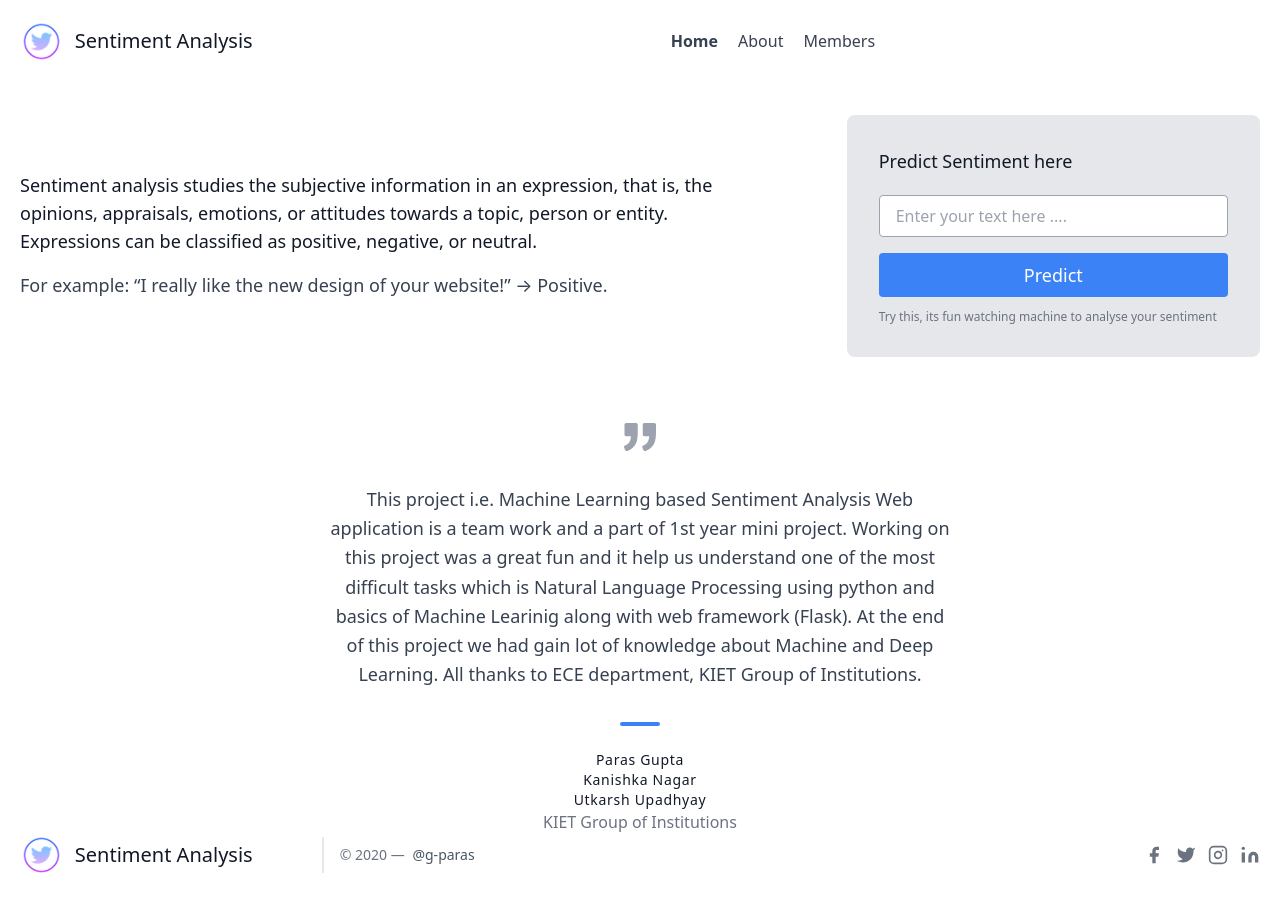
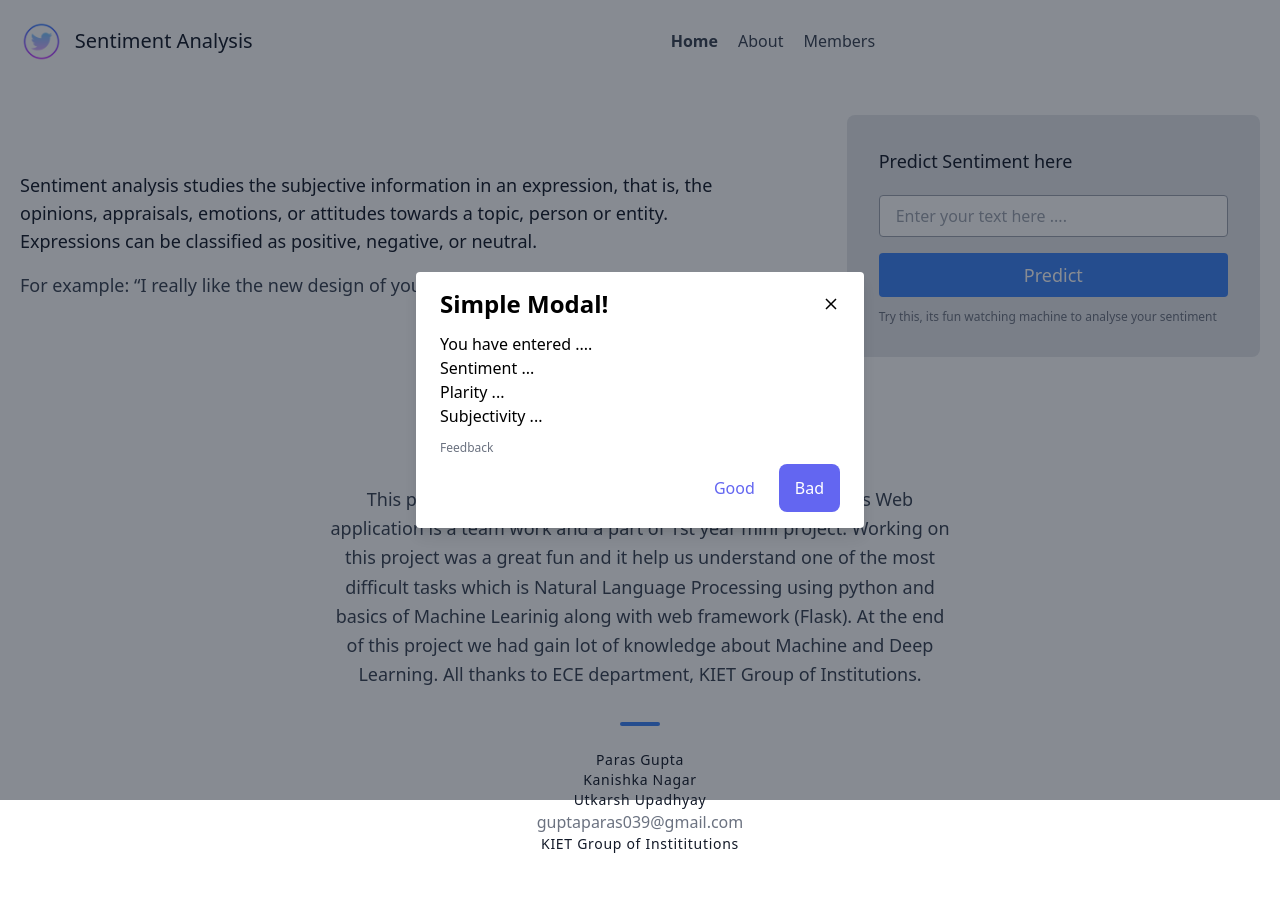
Before and after one commit to g-paras/SA-2.0, a plain HTML site: page index.html in a window 1280 px wide. Both pictures are taken after a click on the button "Predict". Drawn offline with nearby package versions, Linux system fonts and the light colour scheme.

Commit message:
added modal

```diff
--- a/index.html
+++ b/index.html
@@ -7,9 +7,20 @@
   <link href="https://unpkg.com/tailwindcss@^1.0/dist/tailwind.min.css" rel="stylesheet">
   <link rel="stylesheet" href="static/style.css">
   <link rel="shortcut icon" href="static/icon.png" type="image/x-icon">
+  <style>
+    .modal {
+      transition: opacity 0.25s ease;
+    }
+
+    body.modal-active {
+      overflow-x: hidden;
+      overflow-y: visible !important;
+    }
+  </style>
 </head>
 
 <body>
+
   <header class="text-gray-700 body-font">
     <div class="container mx-auto flex flex-wrap p-5 flex-col md:flex-row items-center">
       <a class="flex title-font font-medium items-center text-gray-900 mb-4 md:mb-0">
@@ -46,11 +57,97 @@
           placeholder="Enter your text here ...." type="text">
         <!-- <input class="bg-white rounded border border-gray-400 focus:outline-none focus:border-blue-500 text-base px-4 py-2 mb-4" placeholder="Email" type="email"> -->
         <button
-          class="text-white bg-blue-500 border-0 py-2 px-8 focus:outline-none hover:bg-blue-600 rounded text-lg">Predict</button>
+          class="modal-open text-white bg-blue-500 border-0 py-2 px-8 focus:outline-none hover:bg-blue-600 rounded text-lg">Predict</button>
         <p class="text-xs text-gray-500 mt-3">Try this, its fun watching machine to analyse your sentiment</p>
       </div>
     </div>
   </section>
+
+  <!--Modal-->
+  <div class="modal opacity-0 pointer-events-none fixed w-full h-full top-0 left-0 flex items-center justify-center">
+    <div class="modal-overlay absolute w-full h-full bg-gray-900 opacity-50"></div>
+
+    <div class="modal-container bg-white w-11/12 md:max-w-md mx-auto rounded shadow-lg z-50 overflow-y-auto">
+
+      <!-- <div class="modal-close absolute top-0 right-0 cursor-pointer flex flex-col items-center mt-4 mr-4 text-white text-sm z-50">
+        <svg class="fill-current text-white" xmlns="http://www.w3.org/2000/svg" width="18" height="18" viewBox="0 0 18 18">
+          <path d="M14.53 4.53l-1.06-1.06L9 7.94 4.53 3.47 3.47 4.53 7.94 9l-4.47 4.47 1.06 1.06L9 10.06l4.47 4.47 1.06-1.06L10.06 9z"></path>
+        </svg>
+        <span class="text-sm">(Esc)</span>
+      </div> -->
+
+      <!-- Add margin if you want to see some of the overlay behind the modal-->
+      <div class="modal-content py-4 text-left px-6">
+        <!--Title-->
+        <div class="flex justify-between items-center pb-3">
+          <p class="text-2xl font-bold">Simple Modal!</p>
+          <div class="modal-close cursor-pointer z-50">
+            <svg class="fill-current text-black" xmlns="http://www.w3.org/2000/svg" width="18" height="18"
+              viewBox="0 0 18 18">
+              <path
+                d="M14.53 4.53l-1.06-1.06L9 7.94 4.53 3.47 3.47 4.53 7.94 9l-4.47 4.47 1.06 1.06L9 10.06l4.47 4.47 1.06-1.06L10.06 9z">
+              </path>
+            </svg>
+          </div>
+        </div>
+
+        <!--Body-->
+        <p>You have entered ....</p>
+        <p>Sentiment ...</p>
+        <p>Plarity ...</p>
+        <p>Subjectivity ...</p>
+
+        <p class="text-xs text-gray-500 mt-3">Feedback</p>
+        <!--Footer-->
+        <div class="flex justify-end pt-2">
+          <button
+            class="px-4 bg-transparent p-3 rounded-lg text-indigo-500 hover:bg-gray-100 hover:text-indigo-400 mr-2">Good</button>
+          <button class="modal-close px-4 bg-indigo-500 p-3 rounded-lg text-white hover:bg-indigo-400">Bad</button>
+        </div>
+
+      </div>
+    </div>
+  </div>
+
+  <script>
+    var openmodal = document.querySelectorAll('.modal-open')
+    for (var i = 0; i < openmodal.length; i++) {
+      openmodal[i].addEventListener('click', function (event) {
+        event.preventDefault()
+        toggleModal()
+      })
+    }
+
+    const overlay = document.querySelector('.modal-overlay')
+    overlay.addEventListener('click', toggleModal)
+
+    var closemodal = document.querySelectorAll('.modal-close')
+    for (var i = 0; i < closemodal.length; i++) {
+      closemodal[i].addEventListener('click', toggleModal)
+    }
+
+    document.onkeydown = function (evt) {
+      evt = evt || window.event
+      var isEscape = false
+      if ("key" in evt) {
+        isEscape = (evt.key === "Escape" || evt.key === "Esc")
+      } else {
+        isEscape = (evt.keyCode === 27)
+      }
+      if (isEscape && document.body.classList.contains('modal-active')) {
+        toggleModal()
+      }
+    };
+
+
+    function toggleModal() {
+      const body = document.querySelector('body')
+      const modal = document.querySelector('.modal')
+      modal.classList.toggle('opacity-0')
+      modal.classList.toggle('pointer-events-none')
+      body.classList.toggle('modal-active')
+    }
+  </script>
 
   <section class="text-gray-700 body-font -my-32">
     <div class="container px-5 py-24 mx-auto">
@@ -69,55 +166,12 @@
         <span class="inline-block h-1 w-10 rounded bg-blue-500 mt-8 mb-6"></span>
         <h2 class="text-gray-900 font-medium title-font tracking-wider text-sm">Paras Gupta <br> Kanishka Nagar <br>
           Utkarsh Upadhyay</h2>
-        <p class="text-gray-500">KIET Group of Institutions</p>
+        <p class="text-gray-500">guptaparas039@gmail.com</p>
+        <h2 class="text-gray-900 font-medium title-font tracking-wider text-sm">KIET Group of Instititutions</h2>
       </div>
     </div>
   </section>
 
-  <footer class="text-gray-700 body-font">
-    <div class="container px-5 py-8 mx-auto flex items-center sm:flex-row flex-col">
-      <a class="flex title-font font-medium items-center md:justify-start justify-center text-gray-900">
-        <img src="static/icon.png" id="icon">
-        </svg>
-        <span class="ml-3 text-xl">Sentiment Analysis</span>
-      </a>
-      <p class="text-sm text-gray-500 sm:ml-4 sm:pl-4 sm:border-l-2 sm:border-gray-200 sm:py-2 sm:mt-0 mt-4">© 2020 —
-        <a href="https://github.com/g-paras" class="text-gray-600 ml-1" rel="noopener noreferrer"
-          target="_blank">@g-paras</a>
-      </p>
-      <span class="inline-flex sm:ml-auto sm:mt-0 mt-4 justify-center sm:justify-start">
-        <a class="text-gray-500">
-          <svg fill="currentColor" stroke-linecap="round" stroke-linejoin="round" stroke-width="2" class="w-5 h-5"
-            viewBox="0 0 24 24">
-            <path d="M18 2h-3a5 5 0 00-5 5v3H7v4h3v8h4v-8h3l1-4h-4V7a1 1 0 011-1h3z"></path>
-          </svg>
-        </a>
-        <a class="ml-3 text-gray-500">
-          <svg fill="currentColor" stroke-linecap="round" stroke-linejoin="round" stroke-width="2" class="w-5 h-5"
-            viewBox="0 0 24 24">
-            <path
-              d="M23 3a10.9 10.9 0 01-3.14 1.53 4.48 4.48 0 00-7.86 3v1A10.66 10.66 0 013 4s-4 9 5 13a11.64 11.64 0 01-7 2c9 5 20 0 20-11.5a4.5 4.5 0 00-.08-.83A7.72 7.72 0 0023 3z">
-            </path>
-          </svg>
-        </a>
-        <a class="ml-3 text-gray-500">
-          <svg fill="none" stroke="currentColor" stroke-linecap="round" stroke-linejoin="round" stroke-width="2"
-            class="w-5 h-5" viewBox="0 0 24 24">
-            <rect width="20" height="20" x="2" y="2" rx="5" ry="5"></rect>
-            <path d="M16 11.37A4 4 0 1112.63 8 4 4 0 0116 11.37zm1.5-4.87h.01"></path>
-          </svg>
-        </a>
-        <a class="ml-3 text-gray-500">
-          <svg fill="currentColor" stroke="currentColor" stroke-linecap="round" stroke-linejoin="round" stroke-width="0"
-            class="w-5 h-5" viewBox="0 0 24 24">
-            <path stroke="none"
-              d="M16 8a6 6 0 016 6v7h-4v-7a2 2 0 00-2-2 2 2 0 00-2 2v7h-4v-7a6 6 0 016-6zM2 9h4v12H2z"></path>
-            <circle cx="4" cy="4" r="2" stroke="none"></circle>
-          </svg>
-        </a>
-      </span>
-    </div>
-  </footer>
 </body>
 
 </html>
```
Also changed, not shown: members.html (+2 -45 lines).
